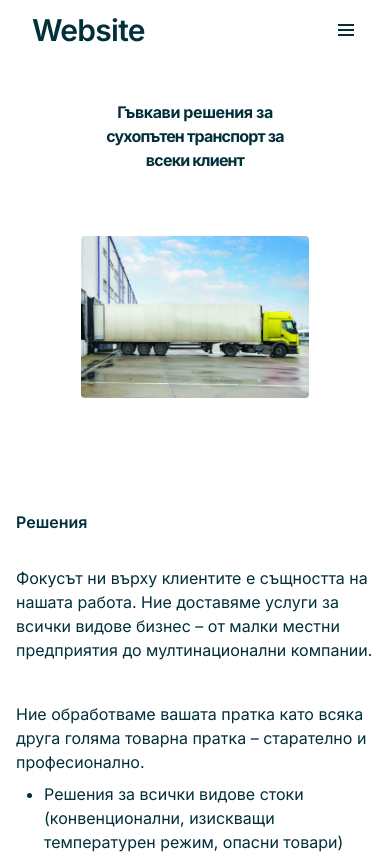
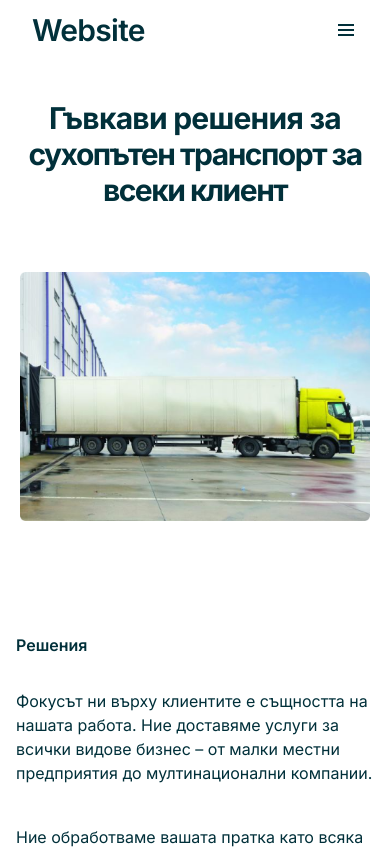
Before and after one commit to Stoyan83/Zproject01, a Next.js app: page / in a window 390 px wide. Shown: the top 854 px of the page. Built offline with nearby package versions, Linux system fonts and the light colour scheme.

Commit message:
Mobile Fix version

```diff
--- a/src/app/components/Banner.tsx
+++ b/src/app/components/Banner.tsx
@@ -2,7 +2,7 @@ const Banner = () => {
   return (
     <>
       <div className="text-center lg:mt-14">
-        <h1 className="font-bold tracking-tight text-customBlue lg:mr-3 md:text-6xl lg:text-7xl whitespace-nowrap mt-10 px-2">
+        <h1 className="font-bold tracking-tight text-customBlue lg:mr-3  max-sm:text-3xl sm:text-5xl md:text-6xl lg:text-7xl whitespace-nowrap mt-10 px-2">
           <span className="lg:ml-2 whitespace-nowrap">
             Гъвкави <span className="lg:ml-2 tracking-tight">решения за</span>
           </span>
@@ -19,7 +19,7 @@ const Banner = () => {
       <img
         src="/truck.png"
         alt="truck"
-        className="mx-auto w-7/12 md:min-w-[800px] h-full my-16"
+        className="mx-auto w-7/12 md:min-w-[800px] max-sm:min-w-[350px] sm:min-w-[600px] h-full my-16"
       />
     </>
   );
--- a/src/app/components/Services.tsx
+++ b/src/app/components/Services.tsx
@@ -10,7 +10,7 @@ const Services = () => (
             src="/1.png"
             alt=""
           />
-          <p className="mb-2 mr-40 font-semibold text-2xl">Опасни товари (ADR)</p>
+          <p className="mb-2 mr-40 font-semibold max-sm:text-lg text-2xl">Опасни товари (ADR)</p>
         </div>
         <div className="text-center">
           <img
@@ -18,7 +18,7 @@ const Services = () => (
             src="/2.png"
             alt=""
           />
-          <p className="mr-40 font-semibold text-2xl">Хладилен транспорт</p>
+          <p className="mr-40 font-semibold max-sm:text-lg text-2xl">Хладилен транспорт</p>
         </div>
         <div className="text-center">
           <img
@@ -26,7 +26,7 @@ const Services = () => (
             src="/3.png"
             alt=""
           />
-          <p className="mr-24 font-semibold text-2xl">Извънгабаритни товари</p>
+          <p className="mr-24 font-semibold max-sm:text-lg text-2xl">Извънгабаритни товари</p>
         </div>
       </div>
     </div>
```
